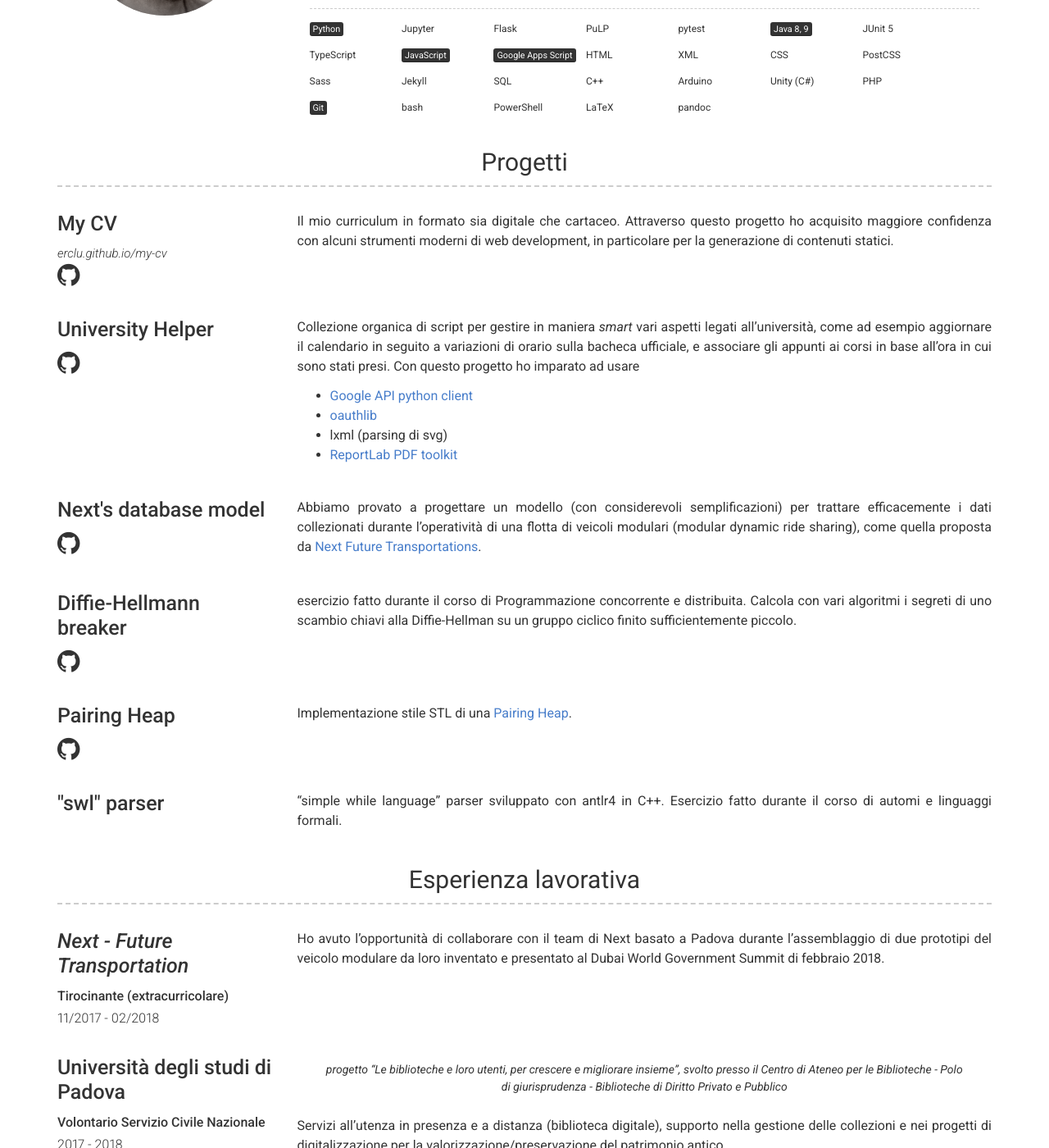
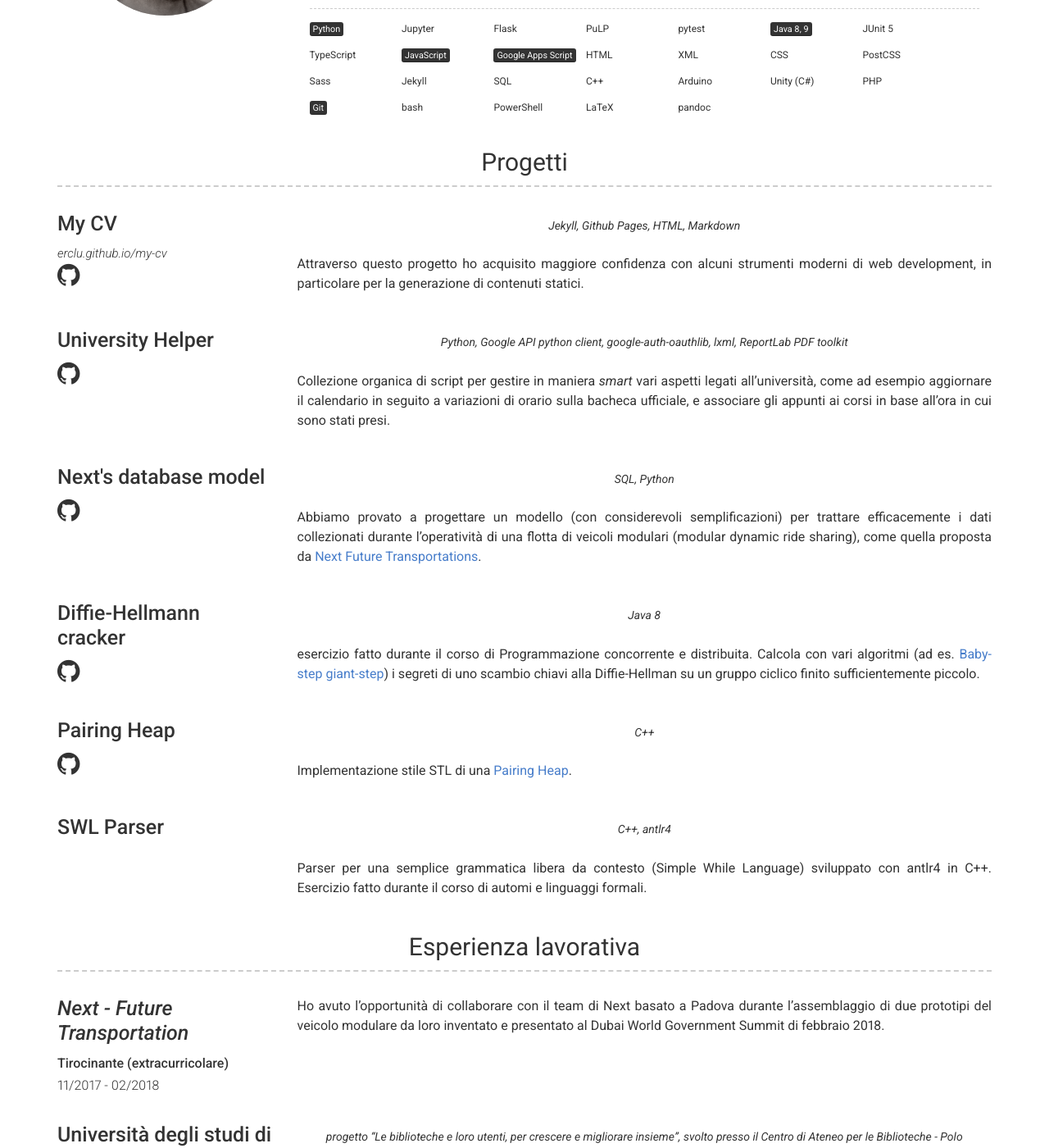
Before and after one commit to erclu/my-cv, a Jekyll site: the page built from index.md, in a window 1280 px wide and 1400 px high, scrolled down 483 px. Shown: the whole window at 82% size. Built offline with Jekyll 4.4.1, drawn with Linux system fonts in a browser that asks for light colours.

Commit message:
add useful tags for each project

```diff
--- a/_data/projects.yml
+++ b/_data/projects.yml
@@ -10,38 +10,45 @@
 - name: My CV
   link: erclu.github.io/my-cv
   github: erclu/my-cv
+  quote: >
+    Jekyll, Github Pages, HTML, Markdown
   description: |
-    Il mio curriculum in formato sia digitale che cartaceo. Attraverso questo progetto ho acquisito maggiore confidenza con alcuni strumenti moderni di web development, in particolare per la generazione di contenuti statici.
+    Attraverso questo progetto ho acquisito maggiore confidenza con alcuni strumenti moderni di web development, in particolare per la generazione di contenuti statici.
 
 - name: University Helper
   github: erclu/uni-helper
+  quote: |
+    Python, Google API python client, google-auth-oauthlib, lxml, ReportLab PDF toolkit
   description: | # this will include new lines to allow paragraphs
     Collezione organica di script per gestire in maniera *smart* vari aspetti legati all'università, come ad esempio aggiornare il calendario in seguito a variazioni di orario sulla bacheca ufficiale, e associare gli appunti ai corsi in base all'ora in cui sono stati presi.
-    Con questo progetto ho imparato ad usare
-    - [Google API python client](https://developers.google.com/api-client-library/python/)
-    - [oauthlib](google-auth-oauthlib)
-    - lxml (parsing di svg)
-    - [ReportLab PDF toolkit](https://www.reportlab.com/opensource/)
 
 - name: Next's database model
   github: erclu/next-db
+  quote: >
+    SQL, Python
   # # english text
   # description: |
   #   We tried to model (with *many* simplifying assumptions) the data collected during the day-to-day operations of a fleet of modular dynamic ride sharing (mDRS) vehicles such as those proposed by [Next Future Transportations](https://www.next-future-mobility.com/).
   description: |
     Abbiamo provato a progettare un modello (con considerevoli semplificazioni) per trattare efficacemente i dati collezionati durante l'operatività di una flotta di veicoli modulari (modular dynamic ride sharing), come quella proposta da [Next Future Transportations](https://www.next-future-mobility.com/).
 
-- name: Diffie-Hellmann breaker
+- name: Diffie-Hellmann cracker
   github: erclu/diffie-hellmann
+  quote: >
+    Java 8
   description: |
-    esercizio fatto durante il corso di Programmazione concorrente e distribuita. Calcola con vari algoritmi i segreti di uno scambio chiavi alla Diffie-Hellman su un gruppo ciclico finito sufficientemente piccolo.
+    esercizio fatto durante il corso di Programmazione concorrente e distribuita. Calcola con vari algoritmi (ad es. [Baby-step giant-step](https://en.wikipedia.org/wiki/Baby-step_giant-step)) i segreti di uno scambio chiavi alla Diffie-Hellman su un gruppo ciclico finito sufficientemente piccolo.
 
 - name: Pairing Heap
   github: erclu/pairing-heap
+  quote: >
+    C++
   description: |
     Implementazione stile STL di una [Pairing Heap](https://en.wikipedia.org/wiki/Pairing_heap).
 
 # TODO caricare su github
-- name: '"swl" parser'
+- name: 'SWL Parser'
+  quote: >
+    C++, antlr4
   description: |
-    "simple while language" parser sviluppato con antlr4 in C++. Esercizio fatto durante il corso di automi e linguaggi formali.
+    Parser per una semplice grammatica libera da contesto (Simple While Language) sviluppato con antlr4 in C++. Esercizio fatto durante il corso di automi e linguaggi formali.
```
